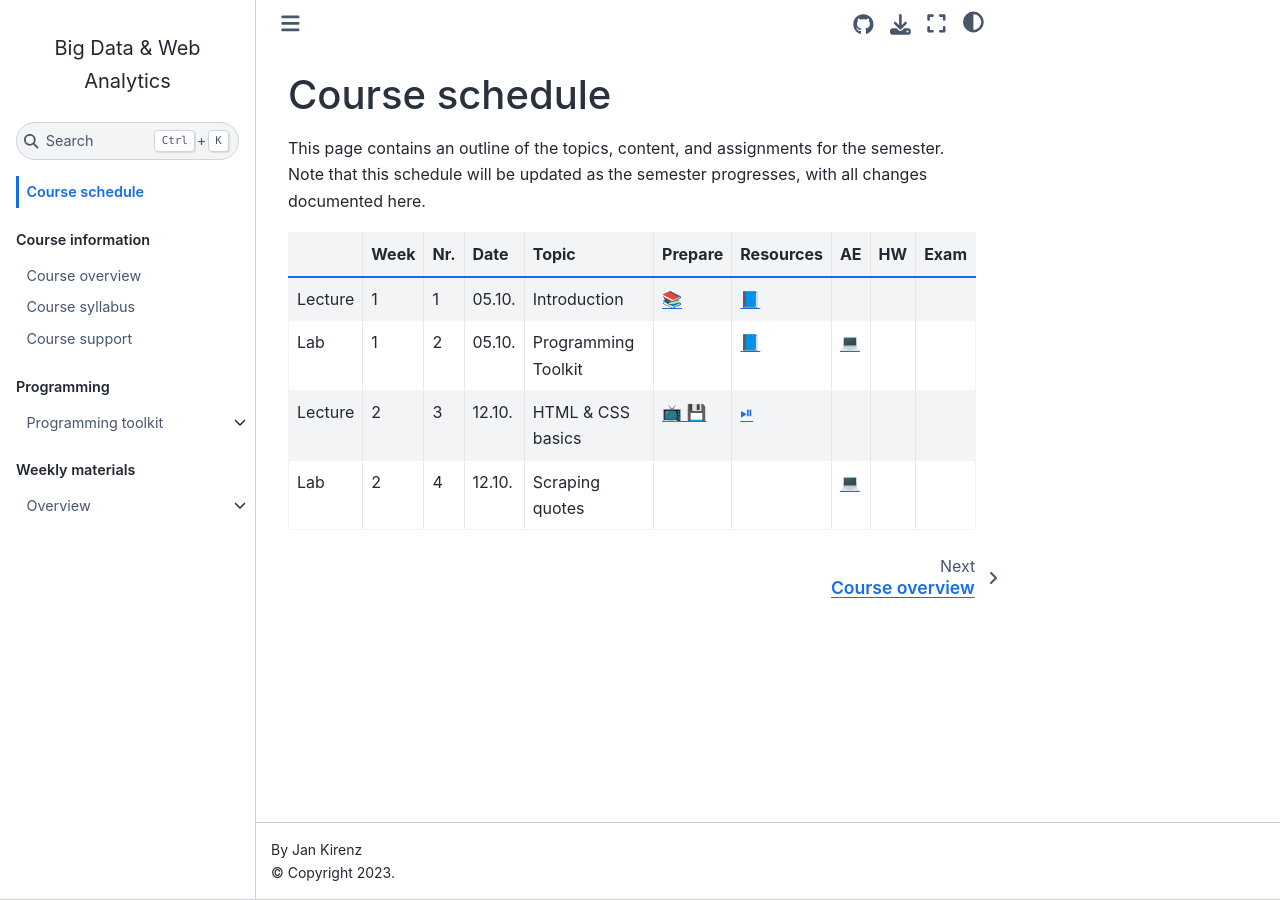
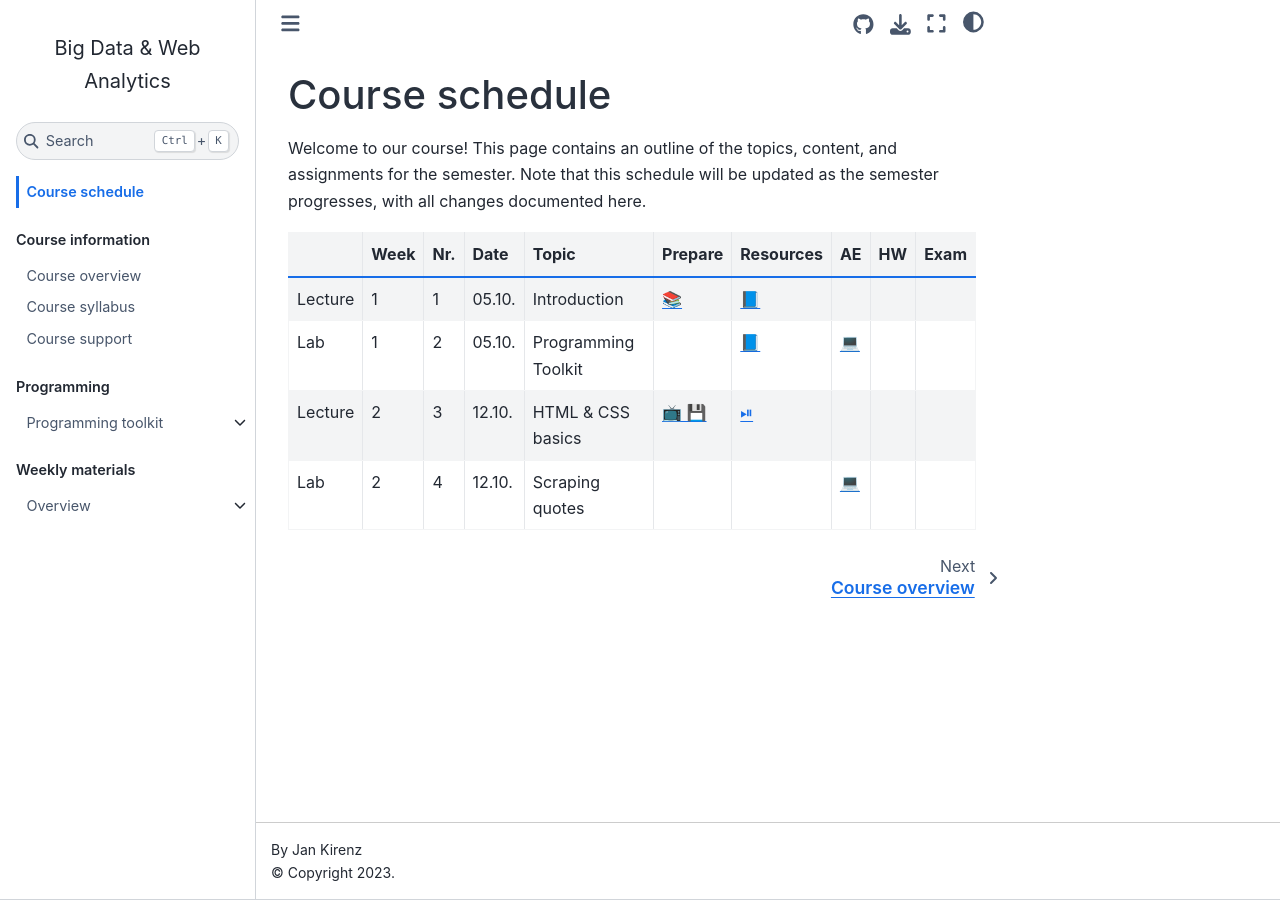
Before and after one commit to om2-ws22/website, a Jupyter Book: the page built from docs/course-schedule.md, in a window 1280 px wide. Built offline with Jupyter Book 1.0.4 settings and Sphinx 7.4.7 and the Sphinx Book theme 1.1.4, drawn with Linux system fonts in a browser that asks for light colours; comment, search, counter and statistics services are not loaded.

Commit message:
Update course-schedule.md

```diff
--- a/docs/course-schedule.md
+++ b/docs/course-schedule.md
@@ -1,6 +1,6 @@
 # Course schedule
 
-This page contains an outline of the topics, content, and assignments for the semester. Note that this schedule will be updated as the semester progresses, with all changes documented here.
+Welcome to our course! This page contains an outline of the topics, content, and assignments for the semester. Note that this schedule will be updated as the semester progresses, with all changes documented here.
 
 
 |		|	Week	|	Nr.	|	Date	|	Topic	|	Prepare	|	Resources	|	AE	|	HW	|	Exam	|
```
